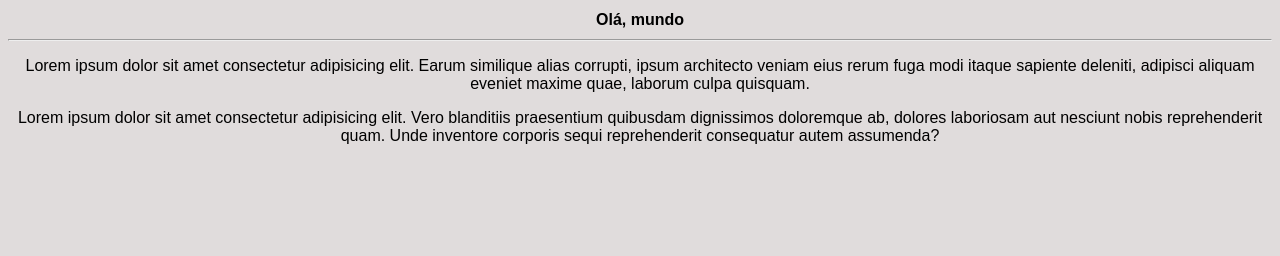
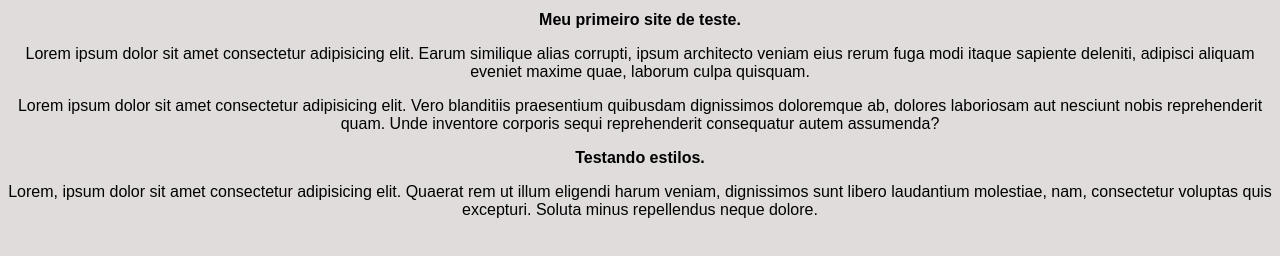
Before and after one commit to christiang009877-div/olamundo, a plain HTML site: page siteteste/index.html in a window 1280 px wide. Drawn offline with Linux system fonts and the light colour scheme.

Commit message:
ajeitei o conteudo

```diff
--- a/siteteste/index.html
+++ b/siteteste/index.html
@@ -1,5 +1,5 @@
 <!DOCTYPE html>
-<html lang="en">
+<html lang="pt-br">
 <head>
     <meta charset="UTF-8">
     <meta name="viewport" content="width=device-width, initial-scale=1.0">
@@ -7,12 +7,14 @@
     <link rel="stylesheet" href="estilos/style.css">
 </head>
 <body>
-    <h1>Olá, mundo</h1>
-    <hr>
+    <h1>Meu primeiro site de teste.</h1>
     <p>
         Lorem ipsum dolor sit amet consectetur adipisicing elit. Earum similique alias corrupti, ipsum architecto veniam eius rerum fuga modi itaque sapiente deleniti, adipisci aliquam eveniet maxime quae, laborum culpa quisquam.
     </p>
     <p>Lorem ipsum dolor sit amet consectetur adipisicing elit. Vero blanditiis praesentium quibusdam dignissimos doloremque ab, dolores laboriosam aut nesciunt nobis reprehenderit quam. Unde inventore corporis sequi reprehenderit consequatur autem assumenda?
     </p>
+    <h2>Testando estilos.
+    </h2>
+    <p>Lorem, ipsum dolor sit amet consectetur adipisicing elit. Quaerat rem ut illum eligendi harum veniam, dignissimos sunt libero laudantium molestiae, nam, consectetur voluptas quis excepturi. Soluta minus repellendus neque dolore.</p>
 </body>
 </html>
```
